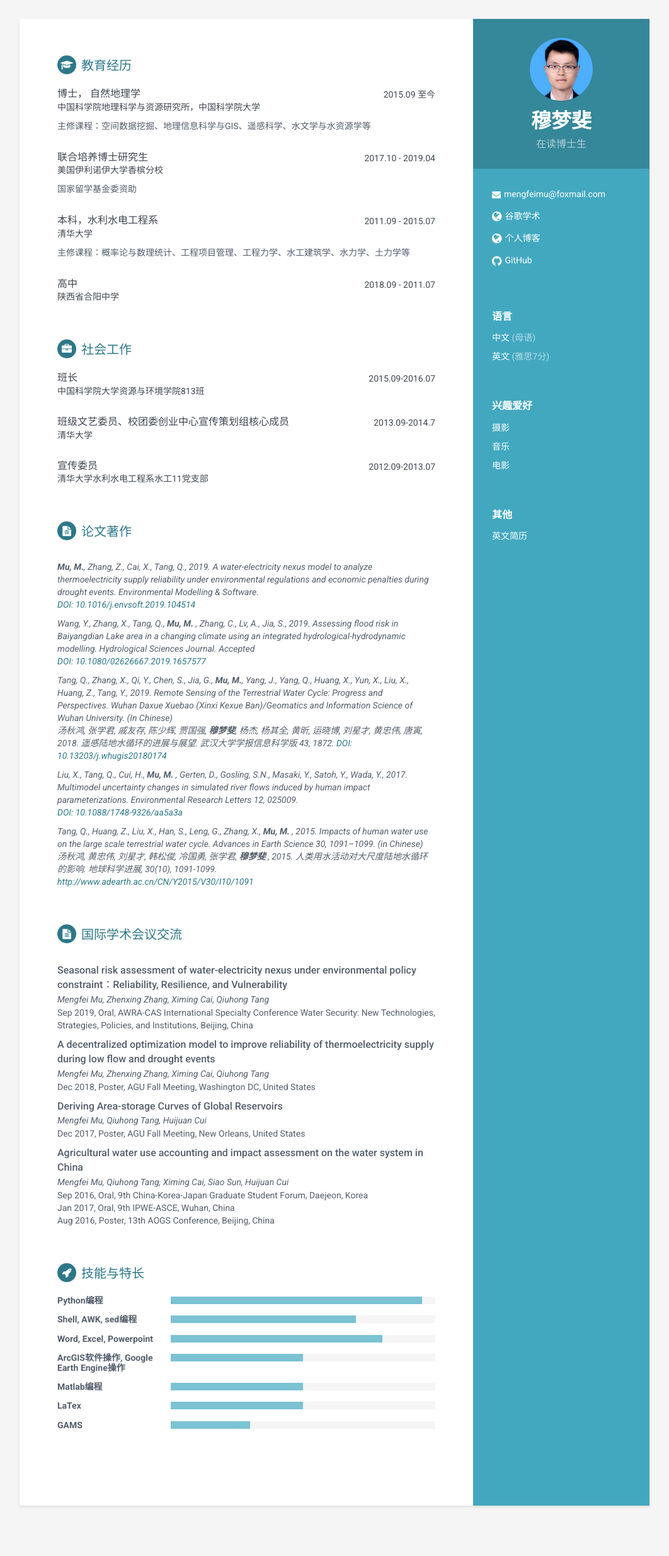
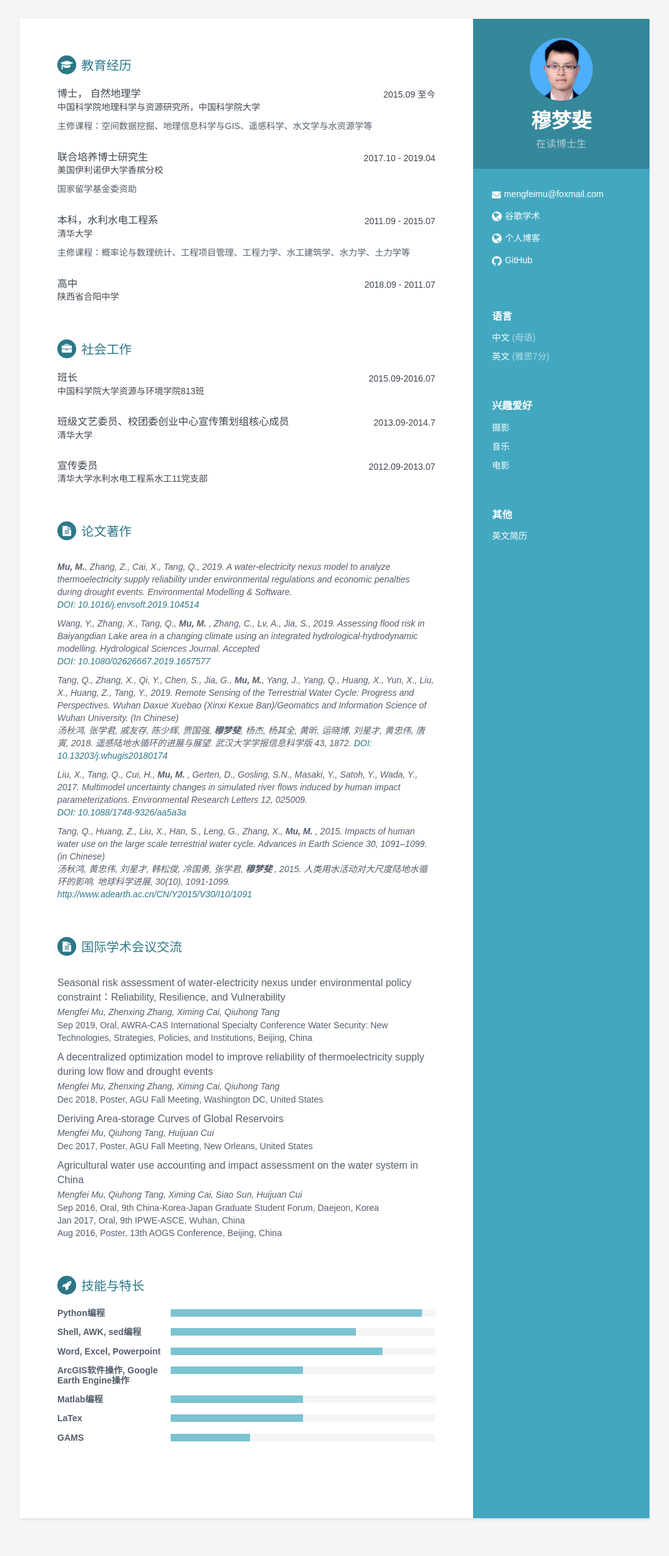
Before and after one commit to mengfeimu/cv-zh, a Jekyll site: the page built from index.html, in a window 1280 px wide. Shown: the whole page at 63% size, without its empty margins (109-1171 px from the left). Built offline with Jekyll 4.4.1, drawn with Linux system fonts in a browser that asks for light colours.

Commit message:
choose Arial font first

```diff
--- a/assets/css/styles.css
+++ b/assets/css/styles.css
@@ -8,7 +8,7 @@
 */
 /* ======= Base ======= */
 body {
-  font-family: 'Roboto', sans-serif;
+  font-family: 'Arial','Roboto', sans-serif;
   color: #545E6C;
   background: #f5f5f5;
   font-size: 14px;
```
